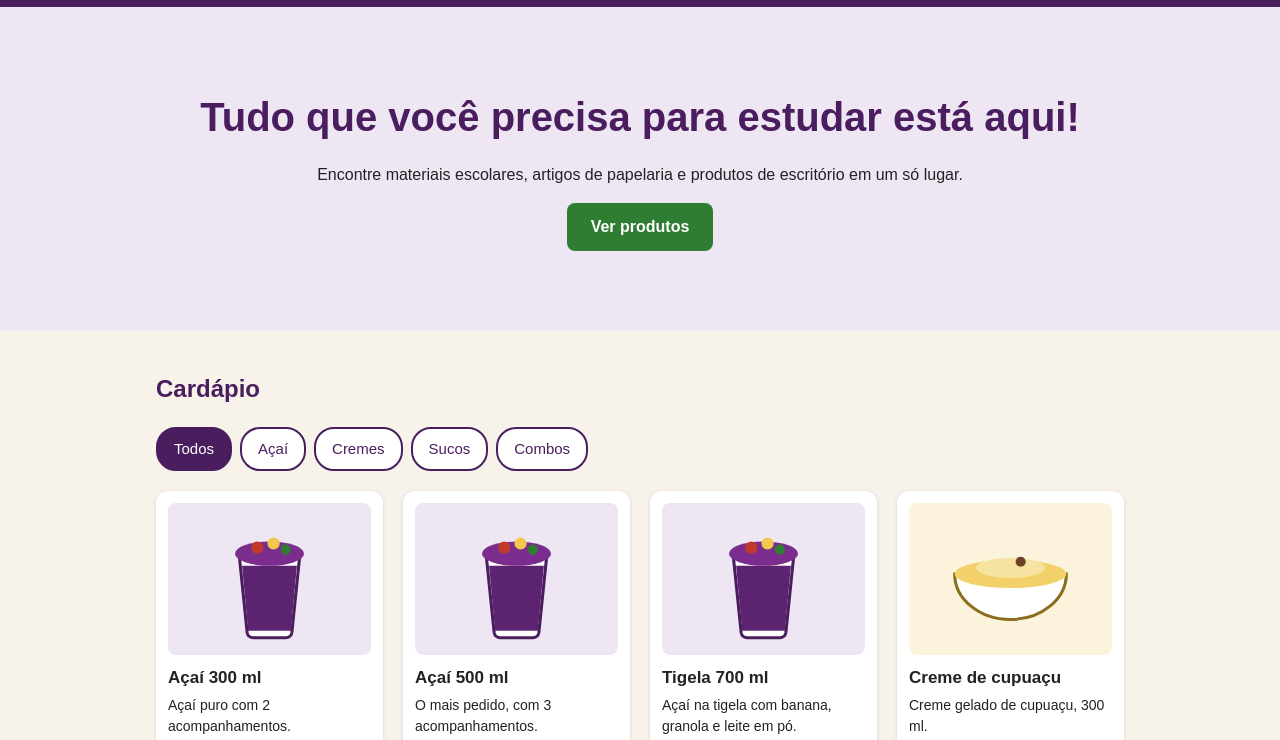
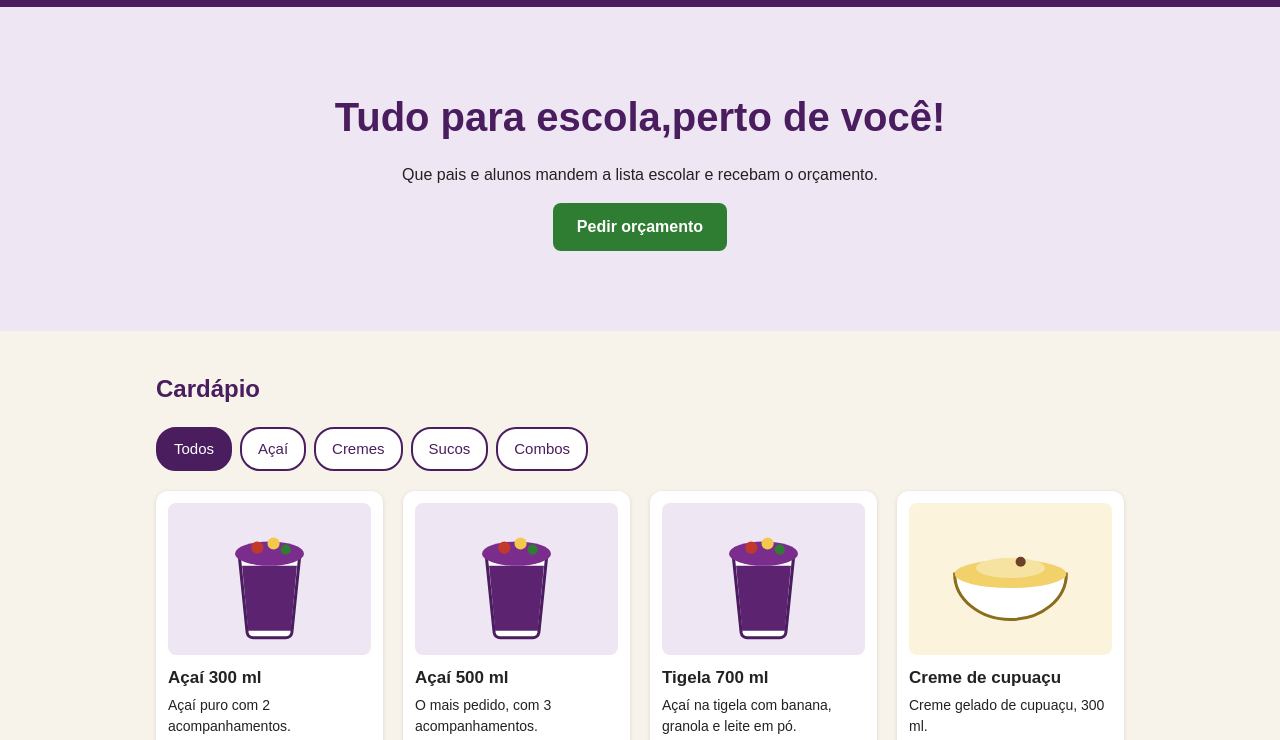
Before and after one commit to matheusriso/ponto-escolar, a plain HTML site: page index.html in a window 1280 px wide. Shown: the part 57-797 px from the top of the page. Drawn offline with Linux system fonts and the light colour scheme.

Commit message:
feat: inicio e contato

```diff
--- a/index.html
+++ b/index.html
@@ -29,9 +29,9 @@
 
     <!-- SEÇÃO 1: INÍCIO -->
     <section id="inicio" class="inicio">
-      <h1>Tudo que você precisa para estudar está aqui!</h1>
-      <p>Encontre materiais escolares, artigos de papelaria e produtos de escritório em um só lugar.</p>
-      <a href="#contato" class="botao">Ver produtos</a>
+      <h1>Tudo para escola,perto de você!</h1>
+      <p>Que pais e alunos mandem a lista escolar e recebam o orçamento.</p>
+      <a href="#contato" class="botao">Pedir orçamento</a>
     </section>
 
     <!-- SEÇÃO 2: CATÁLOGO -->
@@ -128,7 +128,7 @@
 
     <!-- SEÇÃO 4: CONTATO -->
     <section id="contato" class="secao">
-      <h2>Entre em contato com a Ponto Escolar</h2>
+      <h2>Entre em contato com o Ponto Escolar</h2>
       <p>Tem dúvidas ou deseja consultar algum produto? Fale conosco!</p>
 
       <form id="form-contato" class="formulario" novalidate>
--- a/js/script.js
+++ b/js/script.js
@@ -65,7 +65,7 @@ form.addEventListener("submit", function (evento) {
 
   // mensagem: pelo menos 10 caracteres
   if (campoMensagem.value.trim().length < 10) {
-    mostrarErro(campoMensagem, "erro-mensagem", "Escreva seu pedido com pelo menos 10 caracteres.");
+    mostrarErro(campoMensagem, "erro-mensagem", "Escreva seu pedido aqui.");
     valido = false;
   } else {
     mostrarErro(campoMensagem, "erro-mensagem", "");
```
